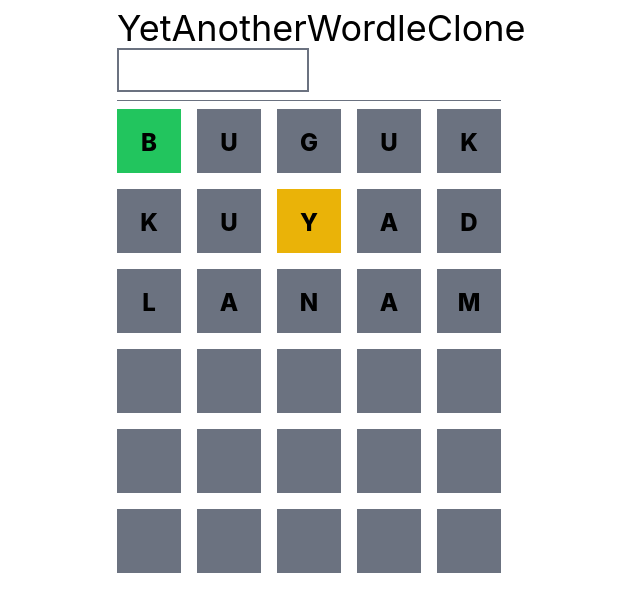
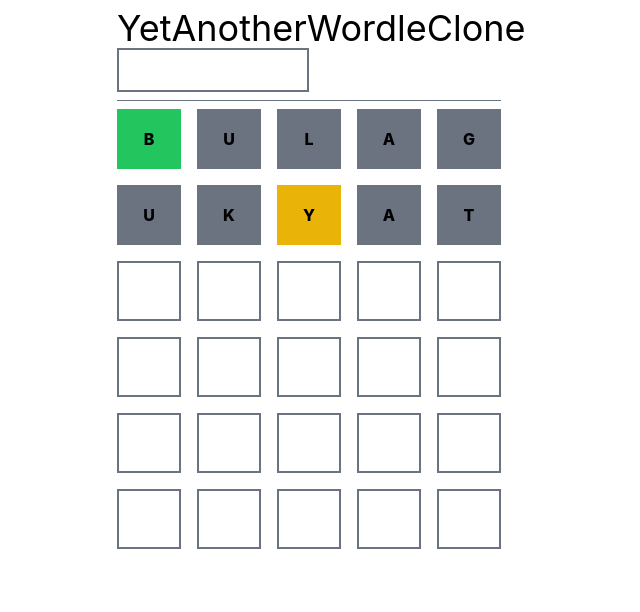
Before and after one commit to ecabigting/yetanotherwordleclone, a React (Vite) app: page / in a window 1280 px wide. Shown: the top 612 px of the page, without its empty margins (331-971 px from the left). Built offline with nearby package versions, Linux system fonts and the light colour scheme.

Commit message:
added css for looks when blocks are empty

```diff
--- a/src/WordRow.tsx
+++ b/src/WordRow.tsx
@@ -30,7 +30,9 @@ interface CharBoxProps {
 function CharBox({ value,state }: CharBoxProps) {
   const stateStyles = state == null ? '' : characterStateStyles[state];
   return <span className={
-    `inline-block text-center border-2 p-4 h-16 text-2xl bg-gray-500  border-gray-500 uppercase font-extrabold ${stateStyles}`
+    `inline-block text-center border-2 p-4
+    before:inline-block before:content-['_']
+    border-gray-500 uppercase font-extrabold ${stateStyles}`
   }>{value}</span>;
 }
 
--- a/src/store.ts
+++ b/src/store.ts
@@ -12,7 +12,7 @@ interface StoreState {
 export const userStore = create<StoreState>(persist(
     (set) => ({
         answer: getRandomWord(),
-        guesses: ['buguk','kuyad','lanam'],
+        guesses: ['bulag','ukyat'],
         addGuess: (guess:string) => {
             set((state) => ({
                 guesses: [...state.guesses,guess]
```
